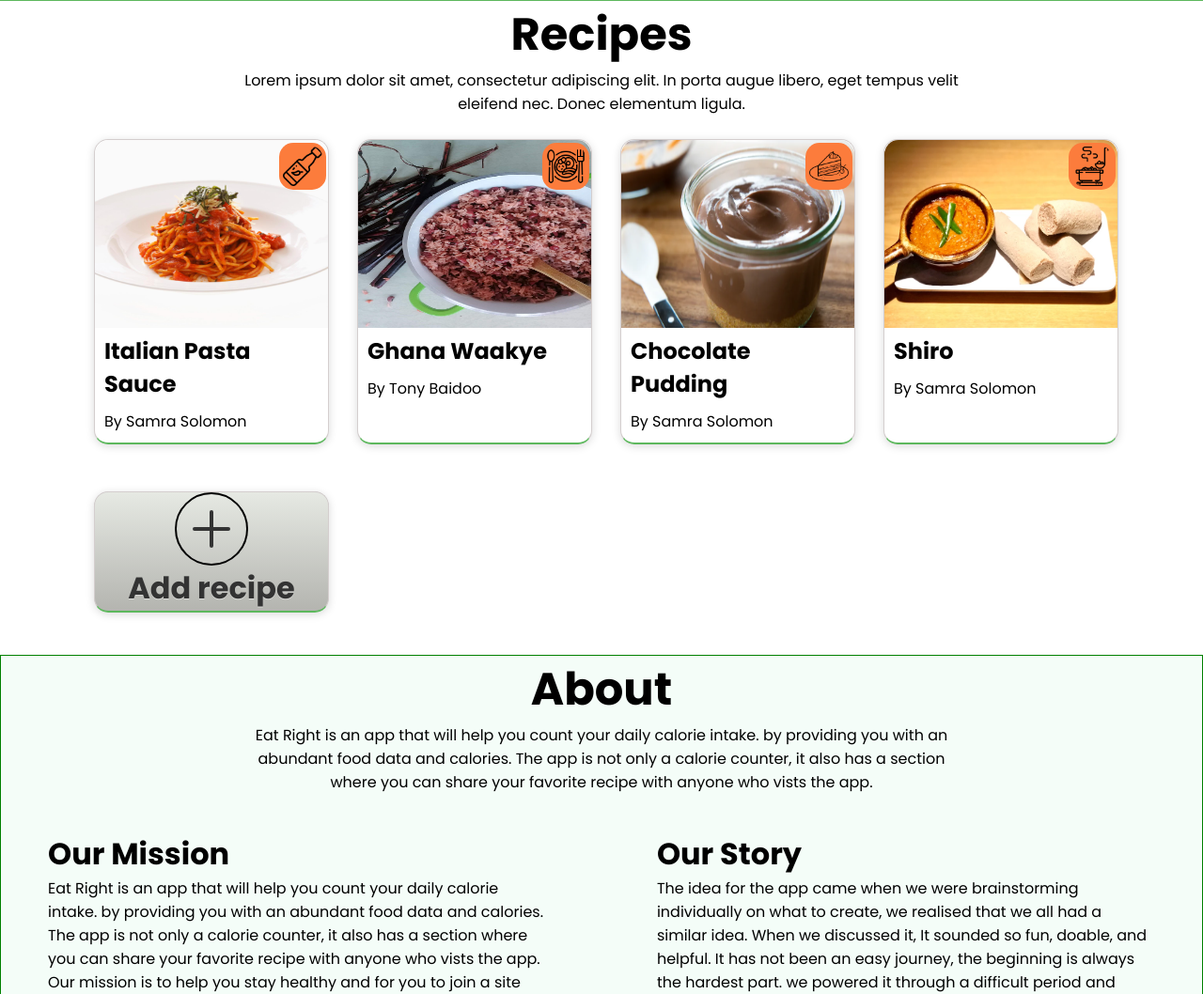
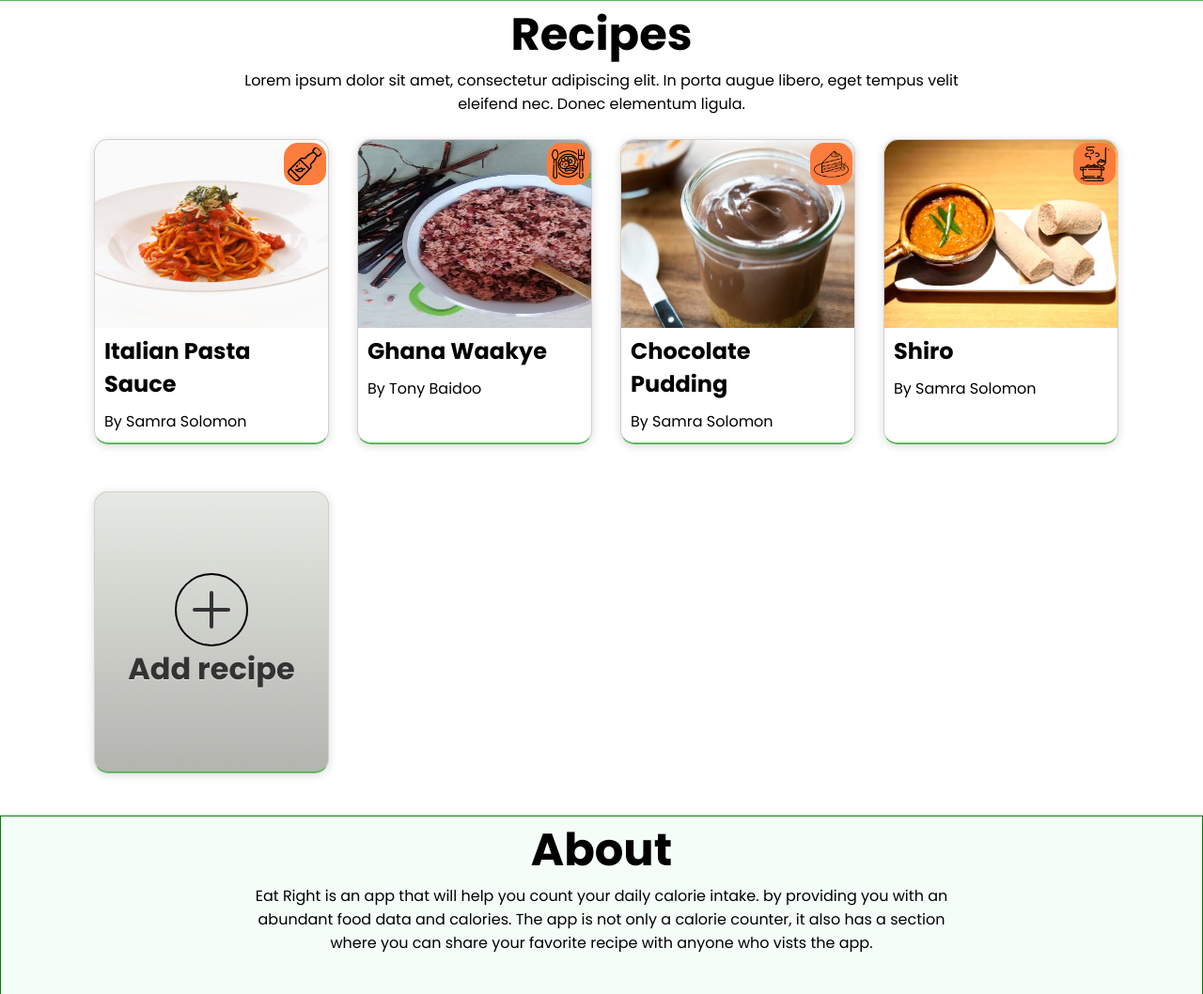
Before and after one commit to tcrz/Eat_Right, a Flask app: page / in a window 1280 px wide. Shown: the part 1618-2676 px from the top of the page at 94% size. Run offline with Flask 2, Linux system fonts and the light colour scheme; data comes from the database, SQL or seed files in the repository; some libraries are stand-ins or nearby versions.

Commit message:
add-recipe card height adjustment

```diff
--- a/web_dynamic/static/styles/styles.css
+++ b/web_dynamic/static/styles/styles.css
@@ -396,8 +396,8 @@ td button {
 }
 
 .category img {
-    width: 50px;
-    height: 50px;
+    width: 45px;
+    height: 45px;
     padding: 4px;
     background-color: #FC7C3C;
     border-radius: 15px;
@@ -418,6 +418,7 @@ td button {
   box-shadow: 0 2px 10px rgba(0, 0, 0, 0.15);
   /* box-shadow: #5db85db0 -5px 5px */
   border-bottom: 2px solid #5db85d;
+  min-height: 300px
 }
 
 .add-recipe h2 {
```
